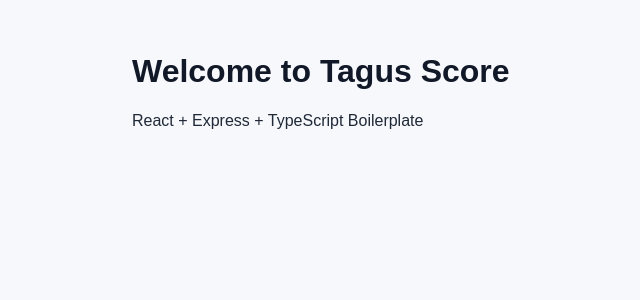
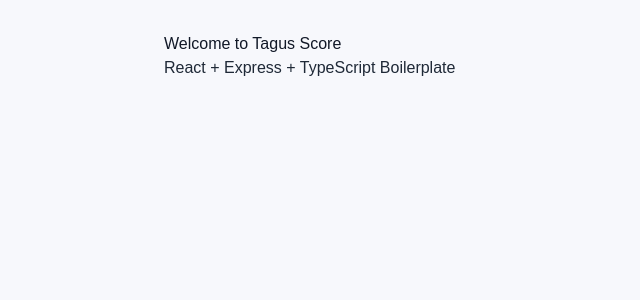
Before and after one commit to snot-dev-sky/tagus-score, a React app: page / in a window 1280 px wide. Shown: the top 300 px of the page, without its empty margins (58-698 px from the left). Built offline with nearby package versions, Linux system fonts and the light colour scheme.

Commit message:
added tailwindcss v4

```diff
--- a/package.json
+++ b/package.json
@@ -25,10 +25,14 @@
     "@types/node": "^25.5.2",
     "@types/react": "^18.0.31",
     "@types/react-dom": "^18.0.11",
+    "autoprefixer": "^10.5.0",
     "concurrently": "^8.0.1",
     "css-loader": "^7.1.4",
     "html-webpack-plugin": "^5.5.1",
+    "postcss": "^8.5.10",
+    "postcss-loader": "^8.2.1",
     "style-loader": "^4.0.0",
+    "tailwindcss": "^4.2.2",
     "ts-loader": "^9.4.2",
     "ts-node": "^10.9.1",
     "typescript": "^6.0.2",
--- a/src/client/styles/global.css
+++ b/src/client/styles/global.css
@@ -1,3 +1,5 @@
+@import "tailwindcss";
+
 body {
   margin: 0;
   font-family: Arial, sans-serif;
--- a/webpack.config.js
+++ b/webpack.config.js
@@ -17,7 +17,7 @@ module.exports = {
       },
       {
         test: /\.css$/,
-        use: ['style-loader', 'css-loader'],
+        use: ['style-loader', 'css-loader', 'postcss-loader'],
         exclude: /node_modules/,
       },
     ],
```
